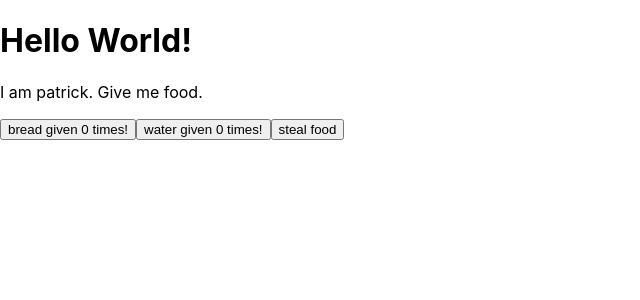
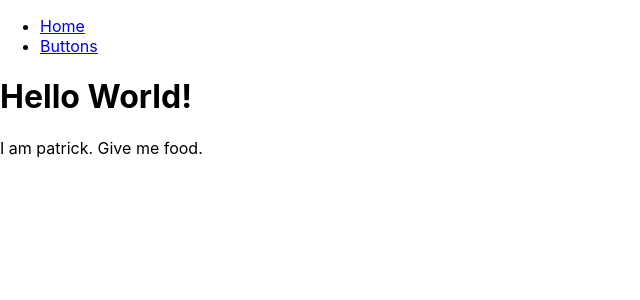
Before and after one commit to Sampo71/React_yes, a React (Create React App) app in the folder sk_react_harjotus/: page / in a window 1280 px wide. Shown: the top 300 px of the page, without its empty margins (0-640 px from the left). Built offline with nearby package versions, Linux system fonts and the light colour scheme.

Commit message:
router made

```diff
--- a/sk_react_harjotus/package.json
+++ b/sk_react_harjotus/package.json
@@ -34,5 +34,8 @@
       "last 1 firefox version",
       "last 1 safari version"
     ]
+  },
+  "devDependencies": {
+    "react-router-dom": "^6.8.1"
   }
 }
--- a/sk_react_harjotus/src/App.js
+++ b/sk_react_harjotus/src/App.js
@@ -1,13 +1,21 @@
 import React from "react";
 import { Message } from "./pages/Message";
 import { Buttons } from "./pages/Buttons";
+import { BrowserRoute, Routes, Route, BrowserRouter } from "react-router-dom";
+import { Router } from "./pages/Router";
 
 function App() {
   return (
+    <BrowserRouter>
     <div>
-      <Message />
-      <Buttons />
+      <Routes>
+        <Route path='/' element={<Router/>}>
+          <Route index element={<Message/>}/>
+          <Route path="Buttons" element={<Buttons/>}/>
+        </Route>
+      </Routes>
     </div>
+    </BrowserRouter>
   );
 }
 
--- /dev/null
+++ b/sk_react_harjotus/src/pages/Router.jsx
@@ -0,0 +1,20 @@
+import React from "react";
+import {Outlet,Link} from "react-router-dom";
+
+export const Router=()=>{
+    return(
+        <>
+            <div>
+                <ul>
+                    <li>
+                         <Link to="/">Home</Link>
+                    </li>
+                    <li>
+                        <Link to="Buttons">Buttons</Link>
+                    </li>
+                </ul>
+            </div>
+        <Outlet/>
+        </>
+    )
+}
```
Also changed, not shown: 1 other file (tests, documents, lock files or other folders).
